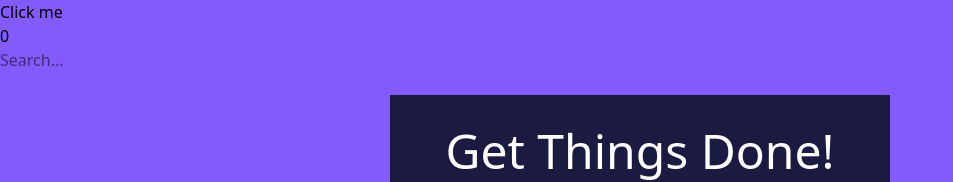
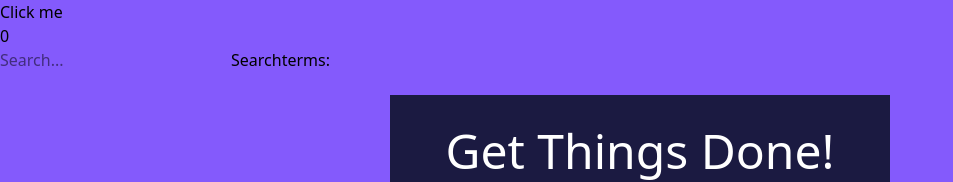
Before and after one commit to Dhruvi2416/React-to-do, a React (Vite) app: page / in a window 1280 px wide. Shown: the top 182 px of the page, without its empty margins (0-953 px from the left). Built offline with nearby package versions, Linux system fonts and the light colour scheme.

Commit message:
practiced-useContext

```diff
--- a/src/components/Callback.jsx
+++ b/src/components/Callback.jsx
@@ -1,7 +1,11 @@
 import React from "react";
 import Search from "./search";
-import { useState, useCallback } from "react";
+import { useState, useCallback, createContext, useMemo } from "react";
 
+export const SearchTermContext = createContext({
+  searchTermOfContext: "",
+  setSearchTermOfContext: () => {},
+});
 const Callback = () => {
   const [searchTerm, setSearchTerm] = useState("");
   const [number, setNumber] = useState(0);
@@ -15,6 +19,15 @@ const Callback = () => {
   const handleSearchTermChange = useCallback((newTerm) => {
     setSearchTerm(newTerm);
   }, []);
+
+  //to memoize the context value this ios needed bcoz even when button is clicked child re-renders bcoz it recieves new object as a prop everytime. To ensure it gets same object memoize the object.
+  const contextValue = useMemo(
+    () => ({
+      searchTerm,
+      handleSearchTermChange,
+    }),
+    [searchTerm, handleSearchTermChange]
+  );
 
   //Handle search term with useCallback with dependancy array of searchTerm because it is used inside the function
   //   When the useCallback is created, it captures the current value of searchTerm at that moment (from the surrounding scope).
@@ -30,13 +43,56 @@ const Callback = () => {
     <div>
       <button onClick={() => setNumber((prev) => prev + 1)}>Click me</button>
       <h1>{number}</h1>
-      <Search
-        searchTerm={searchTerm}
-        handleSearchFunction={handleSearchTermChange}
-      />
+      <SearchTermContext.Provider value={contextValue}>
+        <Search />
+      </SearchTermContext.Provider>
       {searchTerm}
     </div>
   );
 };
 
 export default Callback;
+
+// key notes which i got here:
+
+// 1. If I don't give any <searchContext.provider than only it will use default value
+// Or else if you do not give value prop you will get undefined
+
+// 2. If you give value prop to the provider then it will override the default value
+// 3.No matter what name have written inside the createContext in value you have to give a state name.
+// 4.  <SearchTermContext.Provider value={{ searchTerm, number }}> on changing value in search it will throw an error setSearchTerm is not a function
+
+// 5. When you destructuree the name it should be exactly the same as it was passed in value
+
+// the reason searchTerms in search works is bcoz first the search word is initialized with undefined
+// but it sets the searchterms undefined for input tag its ''. but when function name is different it will throw error bcoz undefined() throws an error
+
+// Even though I used searchTerms a different name in child component still input tag worked fine why?
+
+// So why does it seem like it works?
+// Because when the input is "uncontrolled" or partially controlled, React kind of lets it go with the flow:
+
+// The input lets you type (it stores value internally in the DOM)
+
+// But it’s not controlled by React state
+
+// The React tree isn’t updating the input value — the DOM is just behaving like a regular text box
+
+// You’ll notice:
+
+// No re-rendered updates based on state
+
+// The input might reset weirdly on hot reload or rerender
+
+// React will throw a controlled/uncontrolled warning in some cases (but not always)
+
+// If you want to use your own name than
+// const { searchTerm: searchTerms, handleSearchTermChange } =
+//     useContext(SearchTermContext);
+
+//memoized the context value bcoz on every re-render new object will be passed and no point of memo than.
+
+//also useCallback is necessary bcoz usemmeo has function as its dependancy
+
+//if don't want to usecallback
+// You can define the handleSearchTermChange function inside useMemo itself, and it will work just fine without needing useCallback. The function will be recreated only when searchTerm changes, and the context will be properly memoized.
--- a/src/components/search.jsx
+++ b/src/components/search.jsx
@@ -1,15 +1,20 @@
-import { React, memo } from "react";
+import { React, memo, useContext } from "react";
+import { SearchTermContext } from "./Callback";
 
-const search = ({ searchTerm, handleSearchFunction }) => {
+const search = () => {
   console.log("SEARCH COMPOENNT YAY!!!");
+  const { searchTerm: searchTerms, handleSearchTermChange } =
+    useContext(SearchTermContext);
+  console.log("SSSS", searchTerms);
   return (
     <div>
       <input
         type="text"
         placeholder="Search..."
-        value={searchTerm}
-        onChange={(e) => handleSearchFunction(e.target.value)}
+        value={searchTerms}
+        onChange={(e) => handleSearchTermChange(e.target.value)}
       />
+      Searchterms: {searchTerms}
     </div>
   );
 };
```
